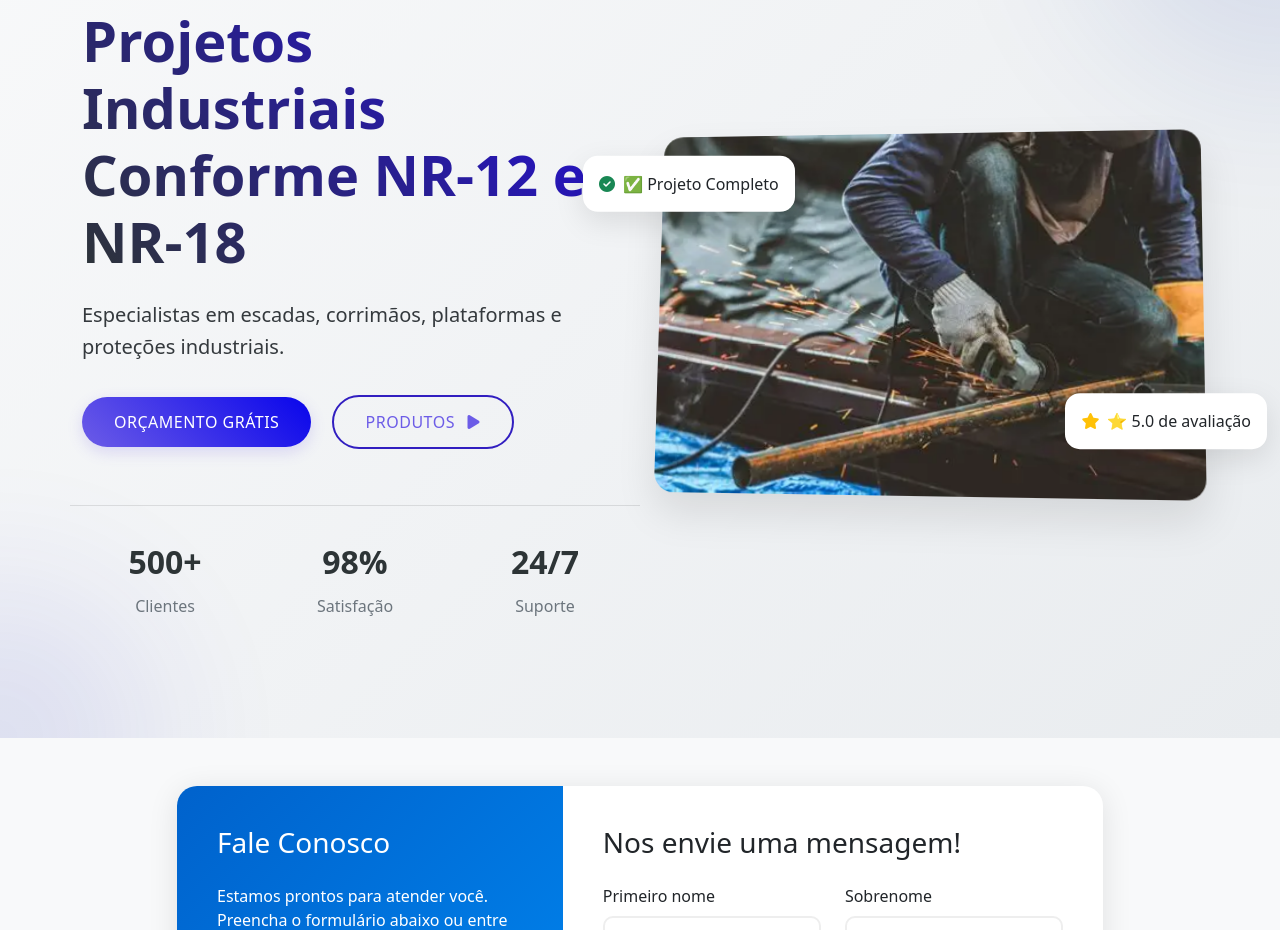
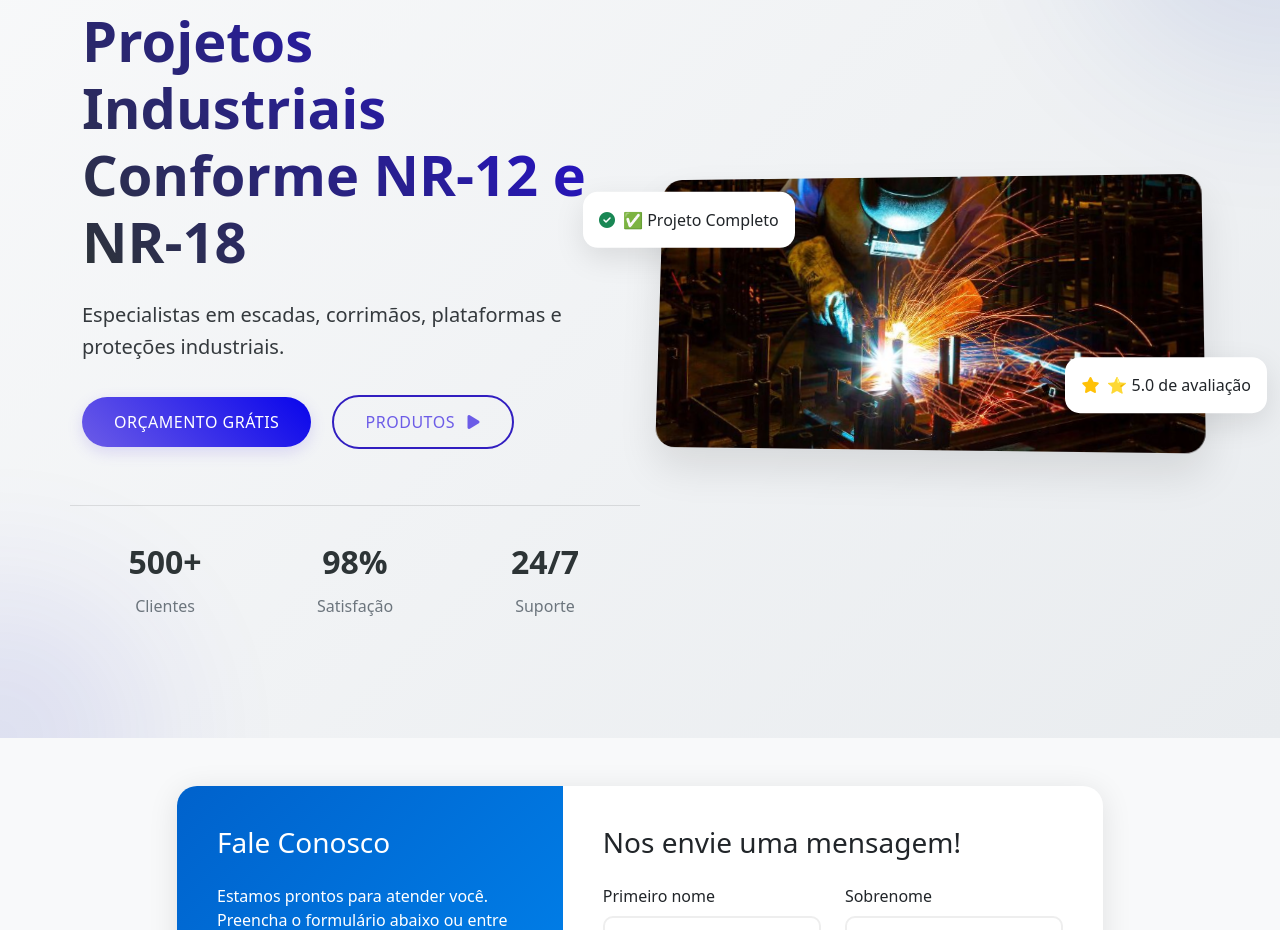
Before and after one commit to henriqueelde/Fbteste, a plain HTML site: page index.html in a window 1280 px wide. Shown: the part 3500-4430 px from the top of the page. Drawn offline with nearby package versions, Linux system fonts and the light colour scheme.

Commit message:
Update index.html

```diff
--- a/index.html
+++ b/index.html
@@ -545,7 +545,7 @@
 
             <!-- Hero Image -->
             <div class="col-lg-6 hero-image" data-aos="zoom-in">
-                <img src="/images/fundo2.jpg" alt="Platform Dashboard" class="hero-image-main">
+<img src="images/fundo1.JPG" alt="Platform Dashboard" class="hero-image-main">
 
                 <div class="floating-card card-1" data-aos="fade-left" data-aos-delay="20">
                     <div class="d-flex align-items-center">
```
